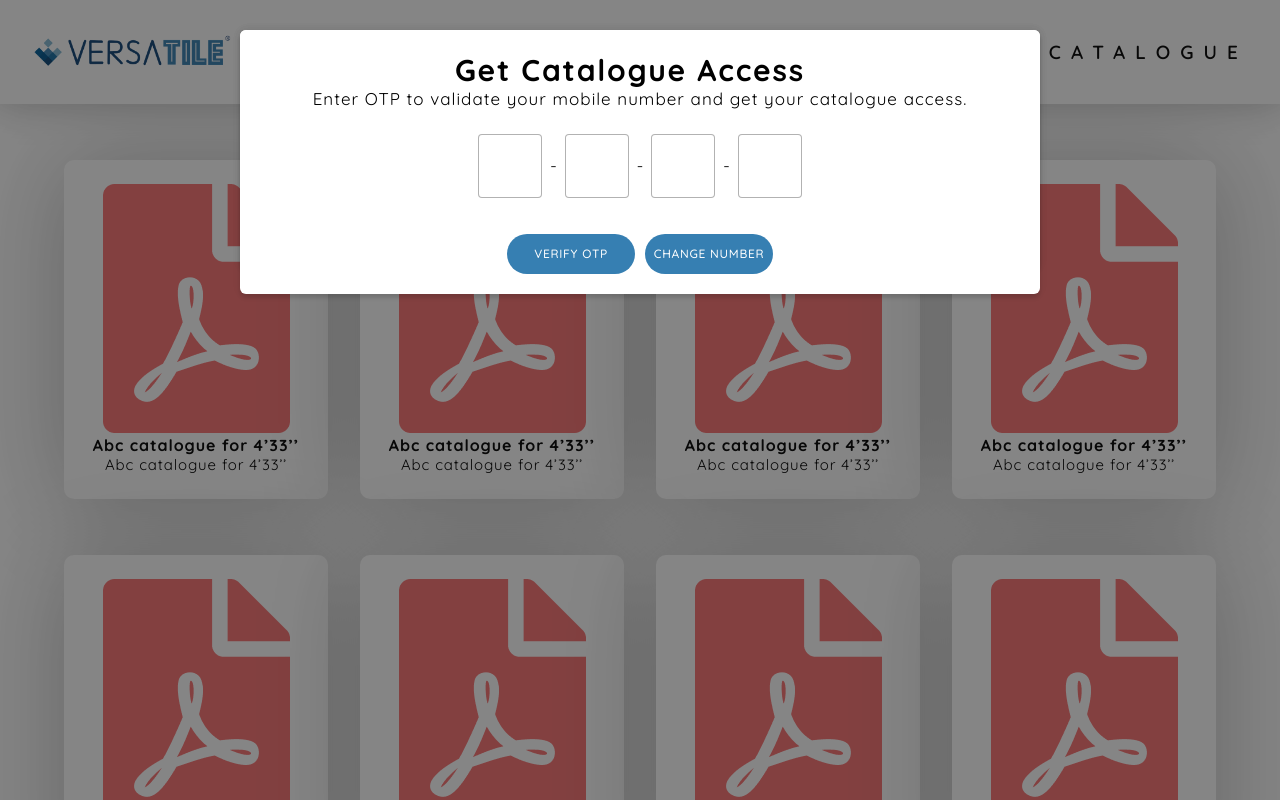
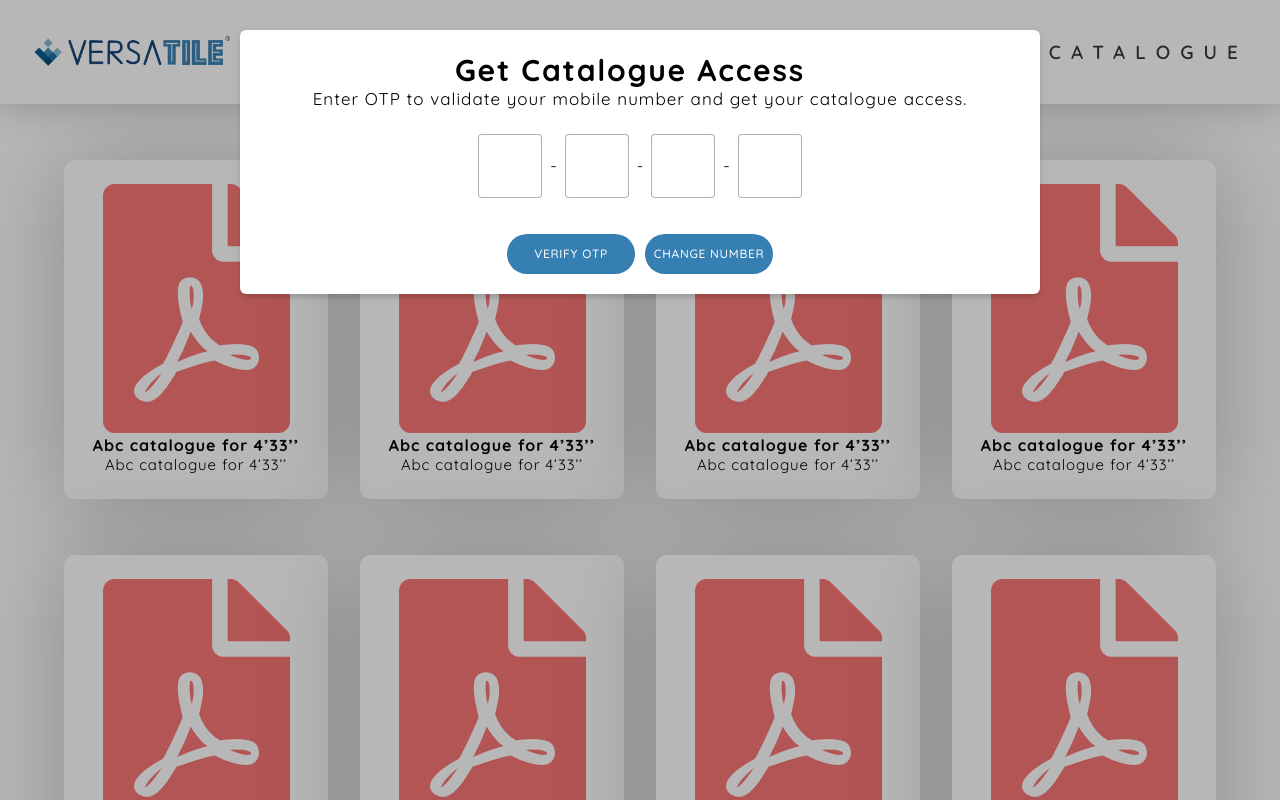
Before and after one commit to Neverm1ndEZ/versatile-project, a React (Vite) app: page /catalogue in a window 1280 px wide. Both pictures are taken after a click on the button "GET OTP". Shown: the top 800 px of the page. Built offline with nearby package versions, Linux system fonts and the light colour scheme.

Commit message:
added-responsive-carousel fixed-otp-modal-rerender

```diff
--- a/package.json
+++ b/package.json
@@ -15,8 +15,8 @@
     "react-bootstrap": "^2.7.4",
     "react-dom": "^18.2.0",
     "react-otp-input": "^3.0.2",
+    "react-responsive-carousel": "^3.2.23",
     "react-router-dom": "^6.11.2",
-    "react-simple-image-slider": "^2.4.1",
     "rsuite": "^5.35.0"
   },
   "devDependencies": {
--- /dev/null
+++ b/src/components/CardCarousel.jsx
@@ -0,0 +1,39 @@
+import { Carousel } from "react-responsive-carousel";
+import "react-responsive-carousel/lib/styles/carousel.min.css";
+import IMG1 from "../assets/liveImage2.png";
+import IMG2 from "../assets/liveImage2.png";
+import "./Cards.css";
+
+const CardCarousel = () => {
+	const images = [
+		{
+			id: 0,
+			image: IMG1,
+		},
+		{
+			id: 1,
+			image: IMG2,
+		},
+	];
+	return (
+		<div className="carousel-wrapper">
+			<Carousel
+				swipeable
+				showStatus={false}
+				showIndicators={false}
+				dynamicHeight
+				showThumbs={false}
+			>
+				{images.map(({ id, image }) => {
+					return (
+						<div key={id}>
+							<img src={image} style={{ width: "100%" }} />
+						</div>
+					);
+				})}
+			</Carousel>
+		</div>
+	);
+};
+
+export default CardCarousel;
--- a/src/components/Cards.jsx
+++ b/src/components/Cards.jsx
@@ -5,10 +5,8 @@ import Tile2 from "../assets/tile img 2.png";
 import Tile3 from "../assets/tile img 3.png";
 import Signal from "../assets/signal.png";
 import Rectangle from "../assets/Rectangle.png";
-import IMG1 from "../assets/liveImage.png";
-import IMG2 from "../assets/liveImage2.png";
 import "./Cards.css";
-import SimpleImageSlider from "react-simple-image-slider";
+import CardCarousel from "./CardCarousel";
 
 const Cards = () => {
 	const [showComponent, setShowComponent] = useState(false);
@@ -34,18 +32,7 @@ const Cards = () => {
 					</Modal.Header>
 					<Modal.Body>
 						<div className="gallery-container">
-							<SimpleImageSlider
-								width={850}
-								height={450}
-								images={images}
-								showBullets={false}
-								showNavs={true}
-								style={{
-									marginTop: "2rem",
-									overflow: "hidden",
-								}}
-								className="image-slider"
-							/>
+							<CardCarousel />
 						</div>
 					</Modal.Body>
 				</Modal>
@@ -62,17 +49,7 @@ const Cards = () => {
 					</Modal.Header>
 					<Modal.Body>
 						<div className="gallery-container">
-							<SimpleImageSlider
-								width={850}
-								height={450}
-								images={images}
-								showBullets={false}
-								showNavs={true}
-								style={{
-									marginTop: "2rem",
-									overflow: "hidden",
-								}}
-							/>
+							<CardCarousel />
 						</div>
 					</Modal.Body>
 				</Modal>
@@ -109,8 +86,6 @@ const Cards = () => {
 		margin: "4px 4px",
 		color: "#fff",
 	};
-
-	const images = [{ url: IMG1 }, { url: IMG2 }];
 
 	const Data = [
 		{
--- a/src/components/NavForCatalogue.jsx
+++ b/src/components/NavForCatalogue.jsx
@@ -6,22 +6,10 @@ import { Modal, ButtonToolbar, Button } from "rsuite";
 import OtpInput from "react-otp-input";
 
 const NavForCatalogue = () => {
-	const [open, setOpen] = useState(true);
+	const [phoneNumber, setPhoneNumber] = useState("");
 	const [otp, setOtp] = useState("");
-	const handleOpen = () => setOpen(true);
-	const handleClose = () => setOpen(false);
-
-	const EmailModal = () => {
-		const [otpClicked, setOtpClicked] = useState(false);
-		const [phoneNumber, setPhoneNumber] = useState("");
-
-		const handleGetOTP = () => {
-			setOtpClicked(true);
-		};
-
-		const handleGetOTPBack = () => {
-			setOtpClicked(false);
-		};
+	const [emailModalOpen, setEmailModalOpen] = useState(true);
+	const [otpModalOpen, setOtpModalOpen] = useState(false);
 
 	const handlePhoneNumberChange = (e) => {
 		const inputPhoneNumber = e.target.value;
@@ -32,14 +20,71 @@ const NavForCatalogue = () => {
 		}
 	};
 
-		const OTPModal = () => {
+	const handleGetOtp = () => {
+		setEmailModalOpen(false);
+		setOtpModalOpen(true);
+	};
+
+	const handleVerifyOtp = () => {
+		// Perform OTP verification logic here
+		// If OTP is verified successfully, close the modal
+		setOtpModalOpen(false);
+	};
+
+	const handleEmailModalClose = () => {
+		setEmailModalOpen(false);
+	};
+
+	const handleOtpModalClose = () => {
+		setOtpModalOpen(false);
+	};
+
 	return (
-				<>
+		<div className="navbar">
+			<Link to="/" className="catalogue-btn">
+				<div className="logo">
+					<img src={Logo} alt="Versatile Logo" className="navbar_img" />
+				</div>
+			</Link>
+			<ButtonToolbar>
+				<div className="text" onClick={() => setEmailModalOpen(true)}>
+					CATALOGUE
+				</div>
+			</ButtonToolbar>
 			<Modal
 				backdrop="static"
 				role="alertdialog"
-						open={open}
-						onClose={handleClose}
+				open={emailModalOpen}
+				onClose={handleEmailModalClose}
+				size="md"
+				keyboard={false}
+			>
+				<Modal.Header closeButton={false} style={HEADER_STYLES}>
+					Get Catalogue Access
+				</Modal.Header>
+				<Modal.Body style={BODY_STYLES}>
+					<p style={P_STYLES}>
+						Enter your mobile number to access your catalogue.
+					</p>
+					<input
+						type="text"
+						value={phoneNumber}
+						onChange={handlePhoneNumberChange}
+						placeholder="Enter Mobile Number"
+						style={INPUT_STYLES}
+					/>
+				</Modal.Body>
+				<Modal.Footer style={{ textAlign: "center" }}>
+					<Button onClick={handleGetOtp} style={BTN_STYLES}>
+						GET OTP
+					</Button>
+				</Modal.Footer>
+			</Modal>
+			<Modal
+				backdrop="static"
+				role="alertdialog"
+				open={otpModalOpen}
+				onClose={handleOtpModalClose}
 				size="md"
 				keyboard={false}
 			>
@@ -82,61 +127,20 @@ const NavForCatalogue = () => {
 						textAlign: "center",
 					}}
 				>
-							<Button onClick={handleClose} style={BTN_STYLES}>
+					<Button onClick={handleVerifyOtp} style={BTN_STYLES}>
 						VERIFY OTP
 					</Button>
-							<Button onClick={handleGetOTPBack} style={BTN_STYLES}>
+					<Button onClick={() => setEmailModalOpen(true)} style={BTN_STYLES}>
 						CHANGE NUMBER
 					</Button>
 				</Modal.Footer>
 			</Modal>
-				</>
-			);
-		};
-
-		return (
-			<>
-				<ButtonToolbar>
-					<div className="text" onClick={handleOpen}>
-						CATALOGUE
 		</div>
-				</ButtonToolbar>
-				<Modal
-					backdrop="static"
-					role="alertdialog"
-					open={open}
-					onClose={handleClose}
-					size="md"
-					keyboard={false}
-				>
-					<Modal.Header closeButton={false} style={HEADER_STYLES}>
-						Get Catalogue Access
-					</Modal.Header>
-					<Modal.Body style={BODY_STYLES}>
-						<p style={P_STYLES}>
-							Enter your mobile number to access your catalogue.
-						</p>
-						<input
-							type="text"
-							value={phoneNumber}
-							onChange={handlePhoneNumberChange}
-							placeholder="Enter Mobile Number"
-							style={INPUT_STYLES}
-						/>
-					</Modal.Body>
-					<Modal.Footer style={{ textAlign: "center" }}>
-						<Button onClick={handleGetOTP} style={BTN_STYLES}>
-							GET OTP
-						</Button>
-					</Modal.Footer>
-				</Modal>
-				{otpClicked && <OTPModal />}
-			</>
 	);
 };
 
 const HEADER_STYLES = {
-		fontFamily: '"Quicksand"',
+	fontFamily: "Quicksand",
 	fontStyle: "normal",
 	fontWeight: 700,
 	fontSize: "30px",
@@ -147,7 +151,7 @@ const NavForCatalogue = () => {
 };
 
 const P_STYLES = {
-		fontFamily: '"Quicksand"',
+	fontFamily: "Quicksand",
 	fontStyle: "normal",
 	fontWeight: 400,
 	fontSize: "17px",
@@ -185,18 +189,4 @@ const NavForCatalogue = () => {
 	marginTop: "0",
 };
 
-	return (
-		<div className="navbar">
-			<Link to="/" className="catalogue-btn">
-				<div className="logo">
-					<img src={Logo} alt="Versatile Logo" className="navbar_img" />
-				</div>
-			</Link>
-			<Link to="/catalogue" className="catalogue-btn">
-				<EmailModal />
-			</Link>
-		</div>
-	);
-};
-
 export default NavForCatalogue;
```
Also changed, not shown: 1 other file (tests, documents, lock files or other folders). Lines whose indentation alone changed are shown as unchanged.
